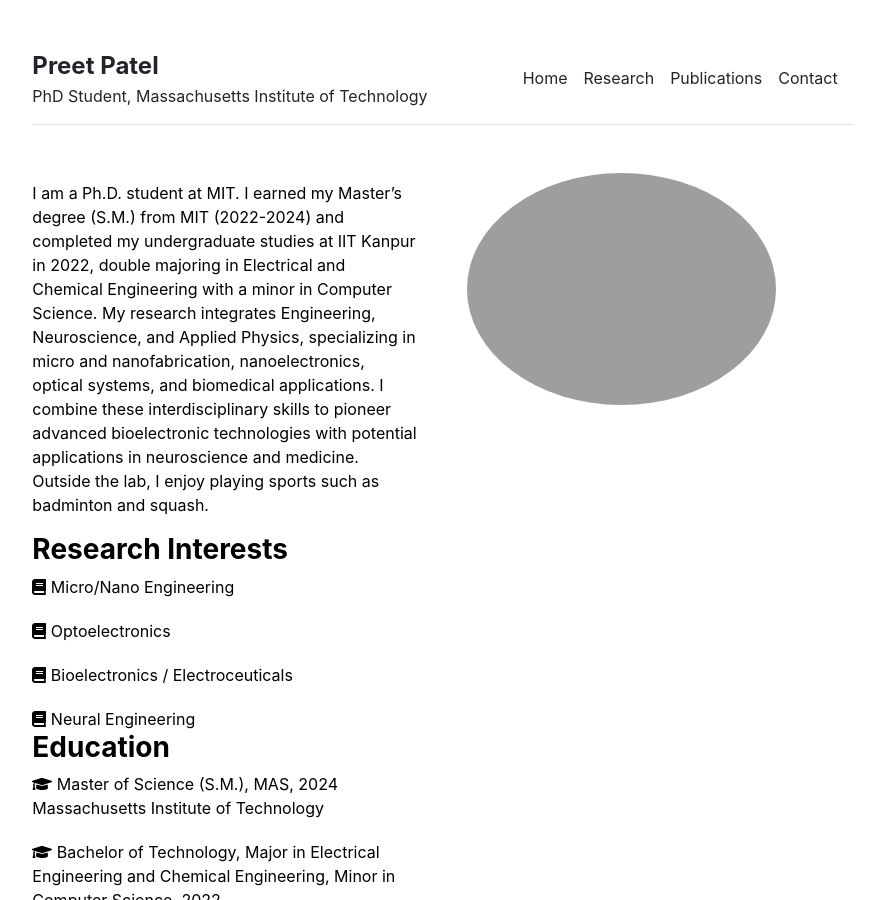
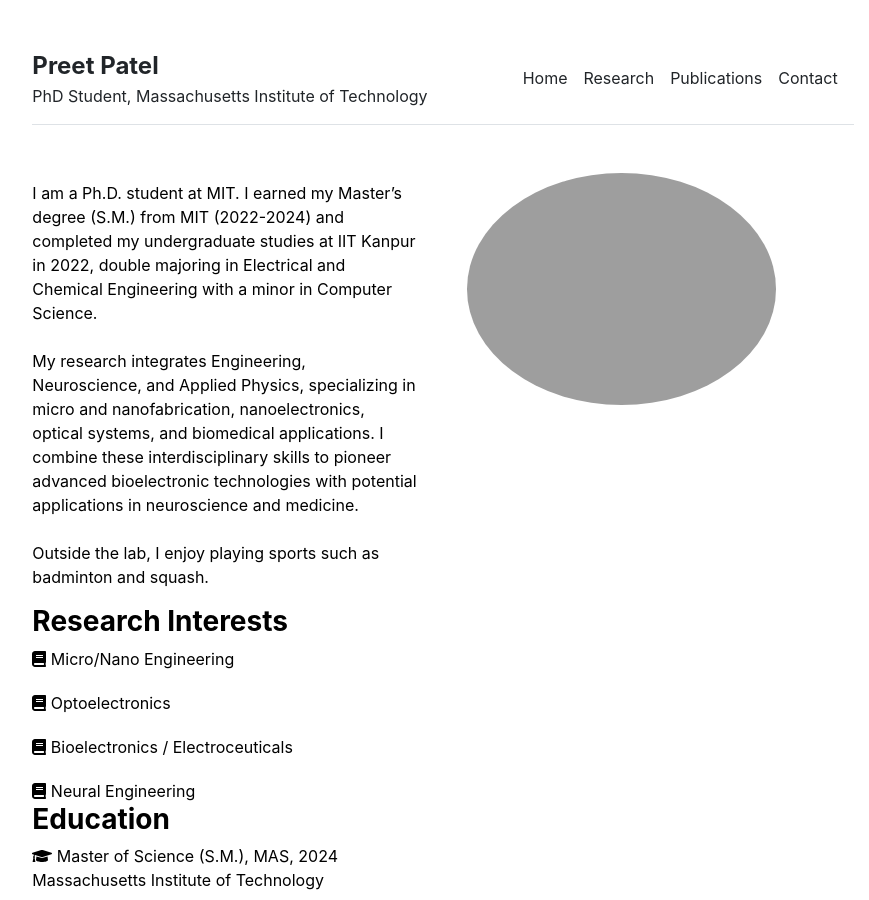
Before and after one commit to preet-mit/preet-mit, a Jekyll site: the page built from index.md, in a window 1280 px wide and 900 px high. Shown: the whole window, without its empty margins (197-1066 px from the left). Built offline with Jekyll 4.4.1, drawn with Linux system fonts in a browser that asks for light colours.

```diff
--- a/index.md
+++ b/index.md
@@ -2,7 +2,7 @@
 layout: home
 title: "Home"
 ---
-I am a Ph.D. student at MIT. I earned my Master's degree (S.M.) from MIT (2022-2024) and completed my undergraduate studies at IIT Kanpur in 2022, double majoring in Electrical and Chemical Engineering with a minor in Computer Science. My research integrates Engineering, Neuroscience, and Applied Physics, specializing in micro and nanofabrication, nanoelectronics, optical systems, and biomedical applications. I combine these interdisciplinary skills to pioneer advanced bioelectronic technologies with potential applications in neuroscience and medicine. Outside the lab, I enjoy playing sports such as badminton and squash.
+I am a Ph.D. student at MIT. I earned my Master's degree (S.M.) from MIT (2022-2024) and completed my undergraduate studies at IIT Kanpur in 2022, double majoring in Electrical and Chemical Engineering with a minor in Computer Science.<br><br> My research integrates Engineering, Neuroscience, and Applied Physics, specializing in micro and nanofabrication, nanoelectronics, optical systems, and biomedical applications. I combine these interdisciplinary skills to pioneer advanced bioelectronic technologies with potential applications in neuroscience and medicine.<br><br> Outside the lab, I enjoy playing sports such as badminton and squash.
 
 
 <h3 class="fw-bold">Research Interests</h3>
```
